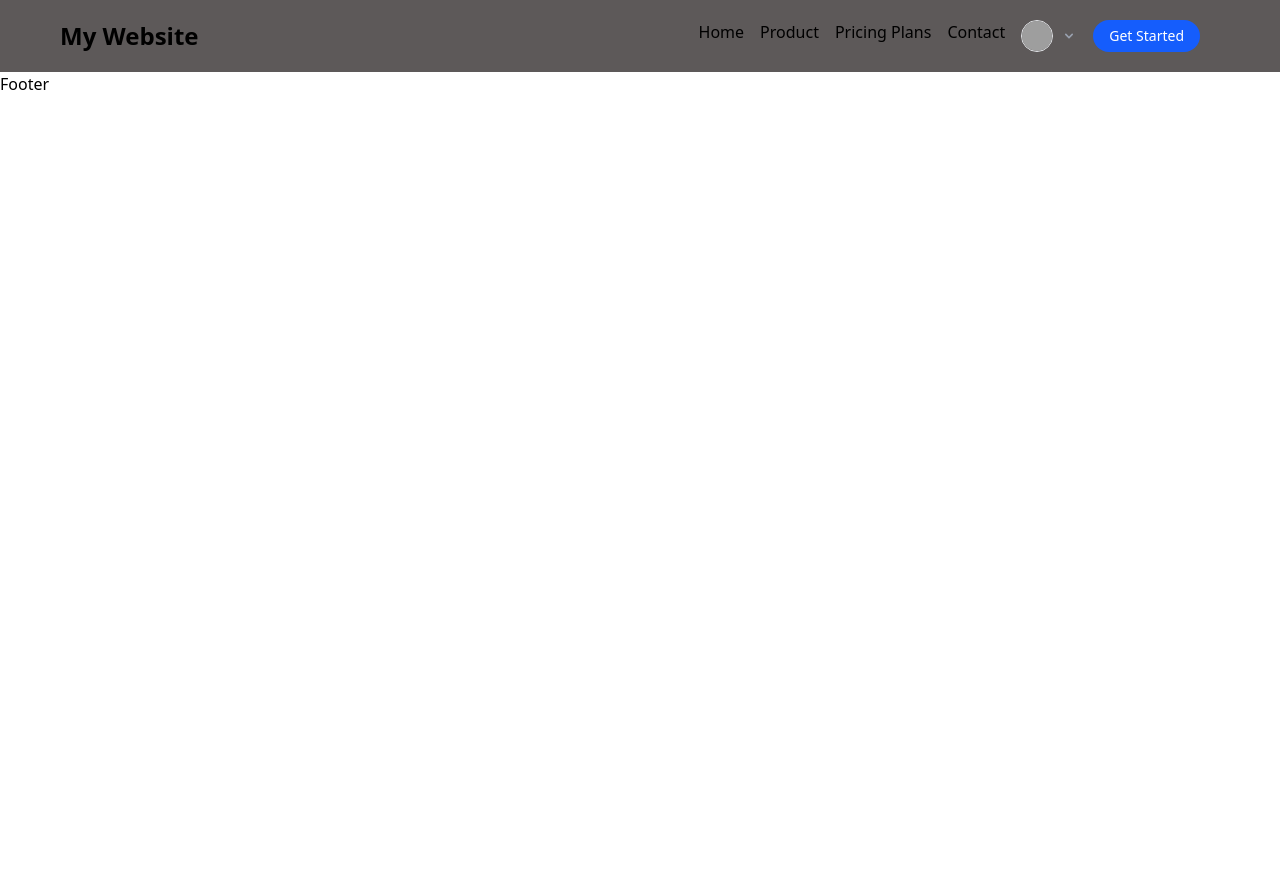
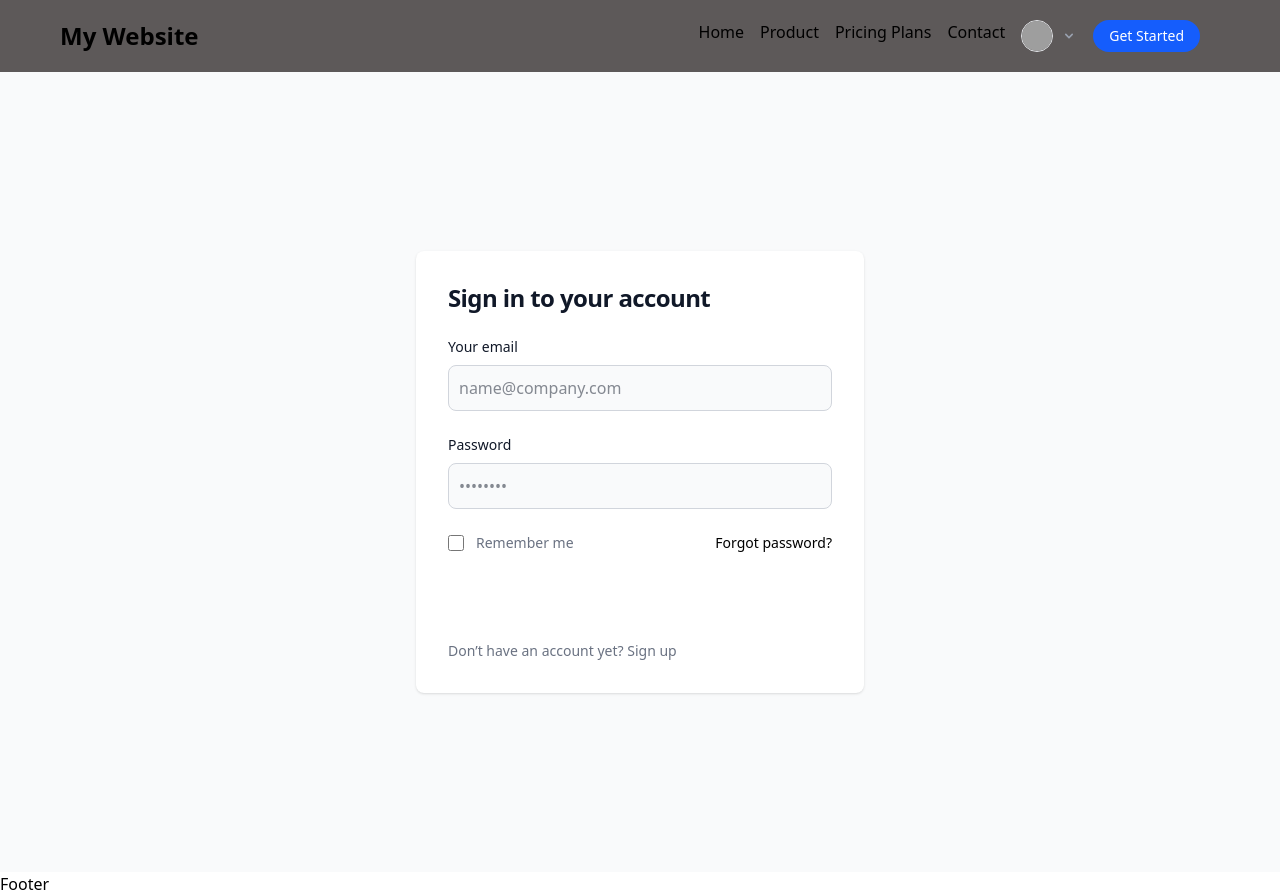
Before and after one commit to Abiljoseph/NewProject, a Next.js app: page /login in a window 1280 px wide. Before the commit the page ends 800 px from the top, so only its background shows below. Built offline with nearby package versions, Linux system fonts and the light colour scheme; grey boxes are pictures that could not be loaded.

Commit message:
updations

```diff
--- a/src/app/(auth)/login/page.tsx
+++ b/src/app/(auth)/login/page.tsx
@@ -30,6 +30,48 @@
       setError('An error occurred. Please try again.');
     }
   };
-
-  // ... rest of your component remains the same
+return (
+  <>
+  <section className="bg-gray-50 dark:bg-gray-900">
+  <div className="flex flex-col items-center justify-center px-6 py-8 mx-auto md:h-screen lg:py-0">
+      {/* <a href="#" className="flex items-center mb-6 text-2xl font-semibold text-gray-900 dark:text-white">
+          <img className="w-8 h-8 mr-2" src="https://flowbite.s3.amazonaws.com/blocks/marketing-ui/logo.svg" alt="logo"/>
+          Flowbite
+      </a> */}
+      <div className="w-full bg-white rounded-lg shadow dark:border md:mt-0 sm:max-w-md xl:p-0 dark:bg-gray-800 dark:border-gray-700">
+          <div className="p-6 space-y-4 md:space-y-6 sm:p-8">
+              <h1 className="text-xl font-bold leading-tight tracking-tight text-gray-900 md:text-2xl dark:text-white">
+                  Sign in to your account
+              </h1>
+              <form className="space-y-4 md:space-y-6" action="#">
+                  <div>
+                      <label htmlFor="email" className="block mb-2 text-sm font-medium text-gray-900 dark:text-white">Your email</label>
+                      <input type="email" name="email" id="email" className="bg-gray-50 border border-gray-300 text-gray-900 rounded-lg focus:ring-primary-600 focus:border-primary-600 block w-full p-2.5 dark:bg-gray-700 dark:border-gray-600 dark:placeholder-gray-400 dark:text-white dark:focus:ring-blue-500 dark:focus:border-blue-500" placeholder="name@company.com" required={true}/>
+                  </div>
+                  <div>
+                      <label htmlFor="password" className="block mb-2 text-sm font-medium text-gray-900 dark:text-white">Password</label>
+                      <input type="password" name="password" id="password" placeholder="••••••••" className="bg-gray-50 border border-gray-300 text-gray-900 rounded-lg focus:ring-primary-600 focus:border-primary-600 block w-full p-2.5 dark:bg-gray-700 dark:border-gray-600 dark:placeholder-gray-400 dark:text-white dark:focus:ring-blue-500 dark:focus:border-blue-500" required={true}/>
+                  </div>
+                  <div className="flex items-center justify-between">
+                      <div className="flex items-start">
+                          <div className="flex items-center h-5">
+                            <input id="remember" aria-describedby="remember" type="checkbox" className="w-4 h-4 border border-gray-300 rounded bg-gray-50 focus:ring-3 focus:ring-primary-300 dark:bg-gray-700 dark:border-gray-600 dark:focus:ring-primary-600 dark:ring-offset-gray-800" required={true}/>
+                          </div>
+                          <div className="ml-3 text-sm">
+                            <label htmlFor="remember" className="text-gray-500 dark:text-gray-300">Remember me</label>
+                          </div>
+                      </div>
+                      <a href="#" className="text-sm font-medium text-primary-600 hover:underline dark:text-primary-500">Forgot password?</a>
+                  </div>
+                  <button type="submit" className="w-full text-white bg-primary-600 hover:bg-primary-700 focus:ring-4 focus:outline-none focus:ring-primary-300 font-medium rounded-lg text-sm px-5 py-2.5 text-center dark:bg-primary-600 dark:hover:bg-primary-700 dark:focus:ring-primary-800">Sign in</button>
+                  <p className="text-sm font-light text-gray-500 dark:text-gray-400">
+                      Don’t have an account yet? <a href="#" className="font-medium text-primary-600 hover:underline dark:text-primary-500">Sign up</a>
+                  </p>
+              </form>
+          </div>
+      </div>
+  </div>
+</section>
+  </>
+)
 }
```
